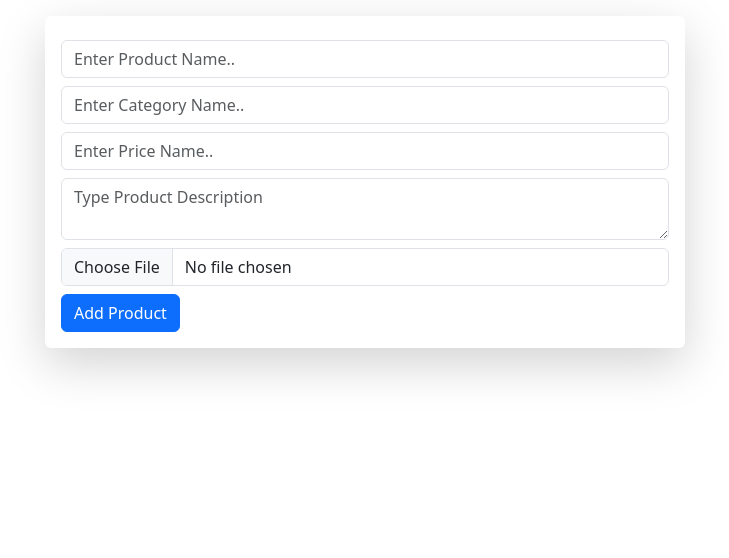
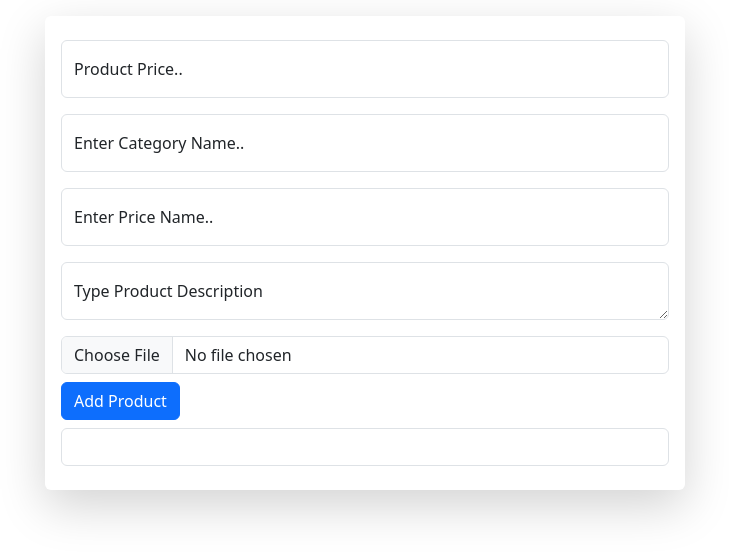
Before and after one commit to Ahmedsz1112/my-cruds, a plain HTML site: page index.html in a window 1280 px wide. Shown: the whole page, without its empty margins (275-1004 px from the left). Drawn offline with Linux system fonts and the light colour scheme.

Commit message:
added the searching application

```diff
--- a/css/main.css
+++ b/css/main.css
@@ -14,3 +14,7 @@
 #updateButton {
     display: none;
 }
+
+h6 span {
+    color:#e91a1a ;
+}
--- a/index.html
+++ b/index.html
@@ -11,22 +11,33 @@
 <body>
 
     <div class="w-50 m-auto my-3 shadow-lg p-3 rounded">
-            <input id="productName" type="text"  class="form-control my-2" placeholder="Enter Product Name..">
-            <input id="productCategory" type="text" class="form-control my-2" placeholder="Enter Category Name..">
-            <input id="productPrice" type="number" class="form-control my-2" placeholder="Enter Price Name..">
-            <textarea id="productDescription" class="form-control my-2" placeholder="Type Product Description"></textarea>
+        <div class="form-floating mb-3">
+            <input id="productName" type="text"  class="form-control my-2" placeholder="">
+            <label for="productName">Product Price..</label>
+        </div>
+        <div class="form-floating mb-3">
+            <input id="productCategory" type="text" class="form-control my-2" placeholder="">
+            <label for="productCategory">Enter Category Name..</label>
+        </div>
+        <div class="form-floating mb-3">
+            <input id="productPrice" type="number" class="form-control my-2" placeholder="">
+            <label for="productPrice">Enter Price Name..</label>
+        </div>
+        <div class="form-floating mb-3">
+            <textarea id="productDescription" class="form-control my-2" placeholder="Leave a Comment Here"></textarea>
+            <label for="productDescription">Type Product Description</label>
+        </div>
             <input id="productImg" type="file" class="form-control my-2">
             <button id="addBtn" onclick="addProduct()" class="btn btn-primary">Add Product</button>
             <button id="updateButton" onclick="updateProducrt()" class="btn btn-success">Update Product</button>
+            <input id="search" onkeyup="search(this.value)" type="text" class="form-control my-2">
     </div>
 
     <div class="container">
-        <div class="row">
+        <div class="row gy-3">
 
         </div>
     </div>
-
-
 
 
     <script src="js/bootstrap.bundle.min.js"></script>
--- a/js/app.js
+++ b/js/app.js
@@ -1,18 +1,18 @@
+// variables
 const productNameInput = document.getElementById("productName");
 const productCategoryInput = document.getElementById("productCategory");
 const productPriceInput = document.getElementById("productPrice");
 const productDescriptionInput = document.getElementById("productDescription");
 const productImgInput = document.getElementById("productImg");
-
 let productsContainer = []
 
-
+// localstorage
 if(localStorage.getItem("allProducts") != null){
     productsContainer= JSON.parse(localStorage.getItem("allProducts"))
     displayProducts()
 }
 
-
+// function add
 function addProduct(){
     let product = {
         name: productNameInput.value,
@@ -27,7 +27,7 @@ function addProduct(){
     clearProduct()
 }
 
-
+// function display
 function displayProducts() {
     let cartona = ""
     for(let i=0;i<productsContainer.length;i++){
@@ -37,8 +37,8 @@ function displayProducts() {
                     <img src="images/1.png" alt="">
                 </div>
                 <div class="content">
+                    <h5>${productsContainer[i].category}</h5>
                     <h6>${productsContainer[i].name}</h6>
-                    <h5>${productsContainer[i].category}</h5>
                     <span>Price: ${productsContainer[i].price} EGP</span>
                     <p>${productsContainer[i].descriotion}</p>
                 </div>
@@ -50,6 +50,8 @@ function displayProducts() {
     document.querySelector(".row").innerHTML = cartona
 }
 
+
+// function clear
 function clearProduct(){
     productNameInput.value = ""
     productCategoryInput.value=""
@@ -57,7 +59,7 @@ function clearProduct(){
     productDescriptionInput.value=""
 }
 
-
+// function delete
 
 function deleteProduct(index){
     productsContainer.splice(index ,1)
@@ -77,6 +79,7 @@ function setValues(index){
     productDescriptionInput.value = productsContainer[index].descriotion
 }
 
+// function updateing
 function updateProducrt(){
     document.getElementById("updateButton").style.display = "none"
     document.getElementById("addBtn").style.display = "block"
@@ -88,3 +91,28 @@ function updateProducrt(){
     displayProducts()
     clearProduct()
 }
+
+// functin search
+function search(inputValue) {
+    let cartona =""
+    for(let i= 0 ; i < productsContainer.length ; i++){
+        if(productsContainer[i].name.toLowerCase().includes(inputValue.toLowerCase())){
+            cartona +=`
+            <div class="col-md-3">
+                <div class="product-img">
+                    <img src="images/1.png" alt="">
+                </div>
+                <div class="content">
+                    <h5>${productsContainer[i].category}</h5>
+                    <h6>${productsContainer[i].name.replace(inputValue , `<span>${inputValue}</span>`)}</h6>
+                    <span>Price: ${productsContainer[i].price} EGP</span>
+                    <p>${productsContainer[i].descriotion}</p>
+                </div>
+                <button onClick="deleteProduct(${i})" class="btn btn-outline-danger w-100 my-2">Delete</button>
+                <button onClick="setValues(${i})"  class="btn btn-outline-success w-100 my-2">Update</button>
+             </div>
+            `
+        }
+    }
+    document.querySelector(".row").innerHTML = cartona
+}
```
